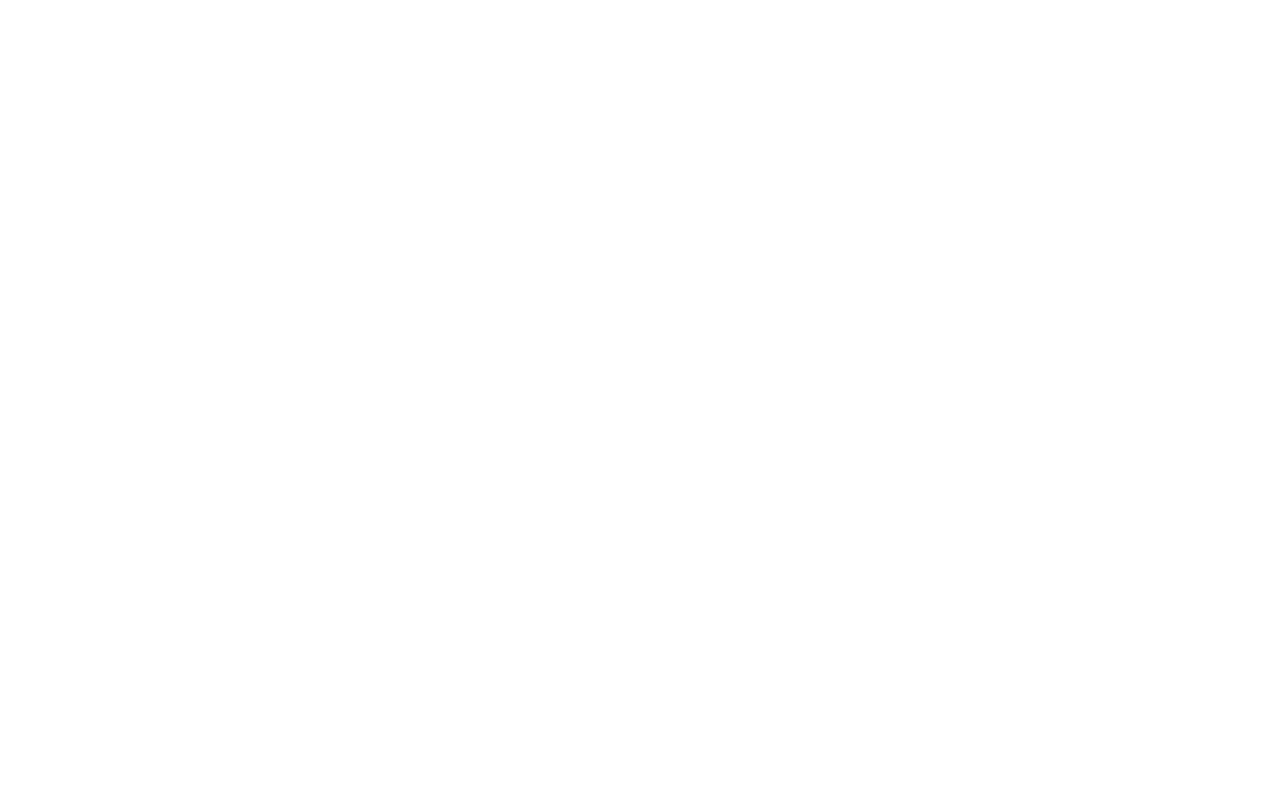
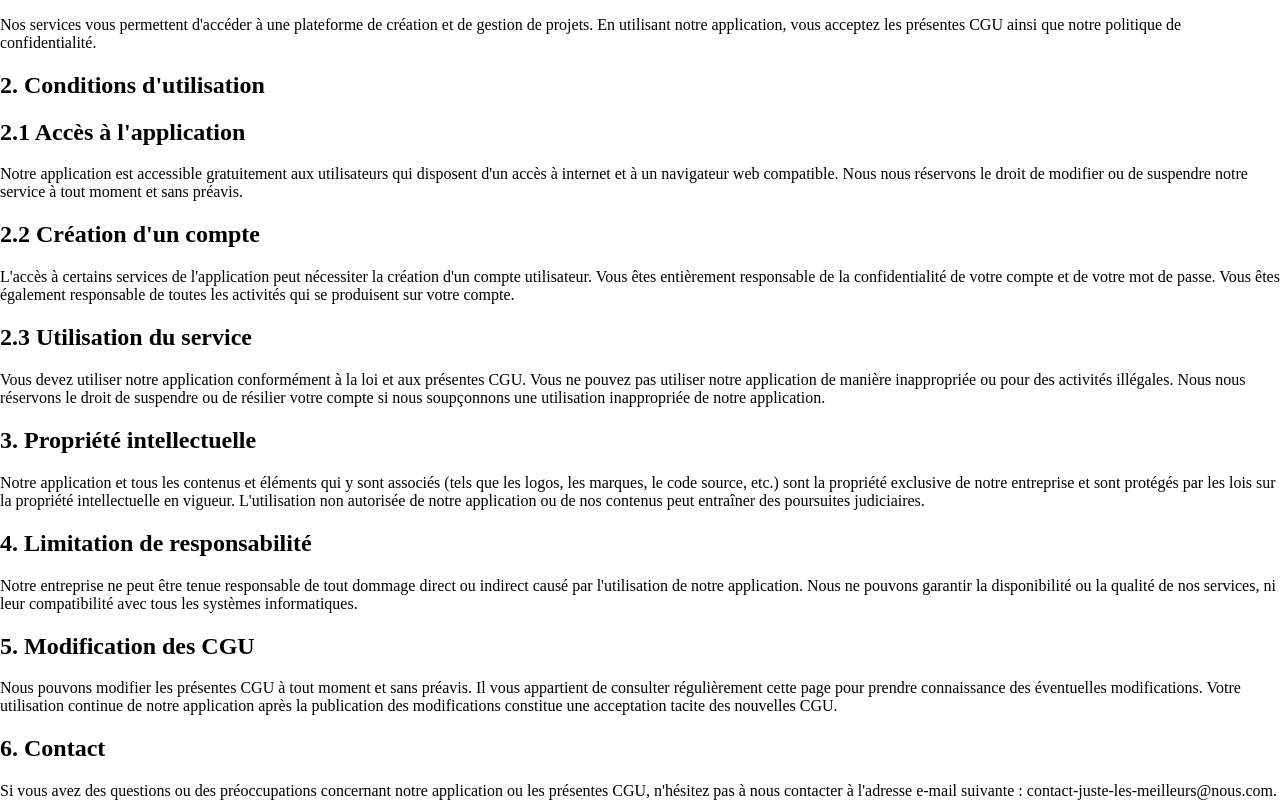
Before and after one commit to Arnaud-Chane/hackathon_des_meilleurs, a React (Vite) app: page /CGU in a window 1280 px wide. Before the commit this address had no page. Shown: the part 167-967 px from the top of the page. Before the commit the page ends 800 px from the top, so only its background shows below. Built offline with nearby package versions, Linux system fonts and the light colour scheme.

Commit message:
Route for CGU in main

```diff
--- a/src/main.jsx
+++ b/src/main.jsx
@@ -4,12 +4,17 @@
 import { createBrowserRouter, RouterProvider } from "react-router-dom";
 
 import Homepage from "./pages/Homepage";
+import CGUPage from "./pages/CGUPage";
 import NotFoundPage from "./pages/NotFoundPage";
 
 const router = createBrowserRouter([
   {
     path: "/",
     element: <Homepage />,
+  },
+  {
+    path: "/CGU",
+    element: <CGUPage />,
   },
   {
     path: "*",
--- a/src/pages/CGUPage.jsx
+++ b/src/pages/CGUPage.jsx
@@ -86,7 +86,7 @@
       <div className="text-content">
         Si vous avez des questions ou des préoccupations concernant notre
         application ou les présentes CGU, n'hésitez pas à nous contacter à
-        l'adresse e-mail suivante : contact@nom-de-notre-entreprise.com.
+        l'adresse e-mail suivante : contact-juste-les-meilleurs@nous.com.
       </div>
     </div>
   );
```
